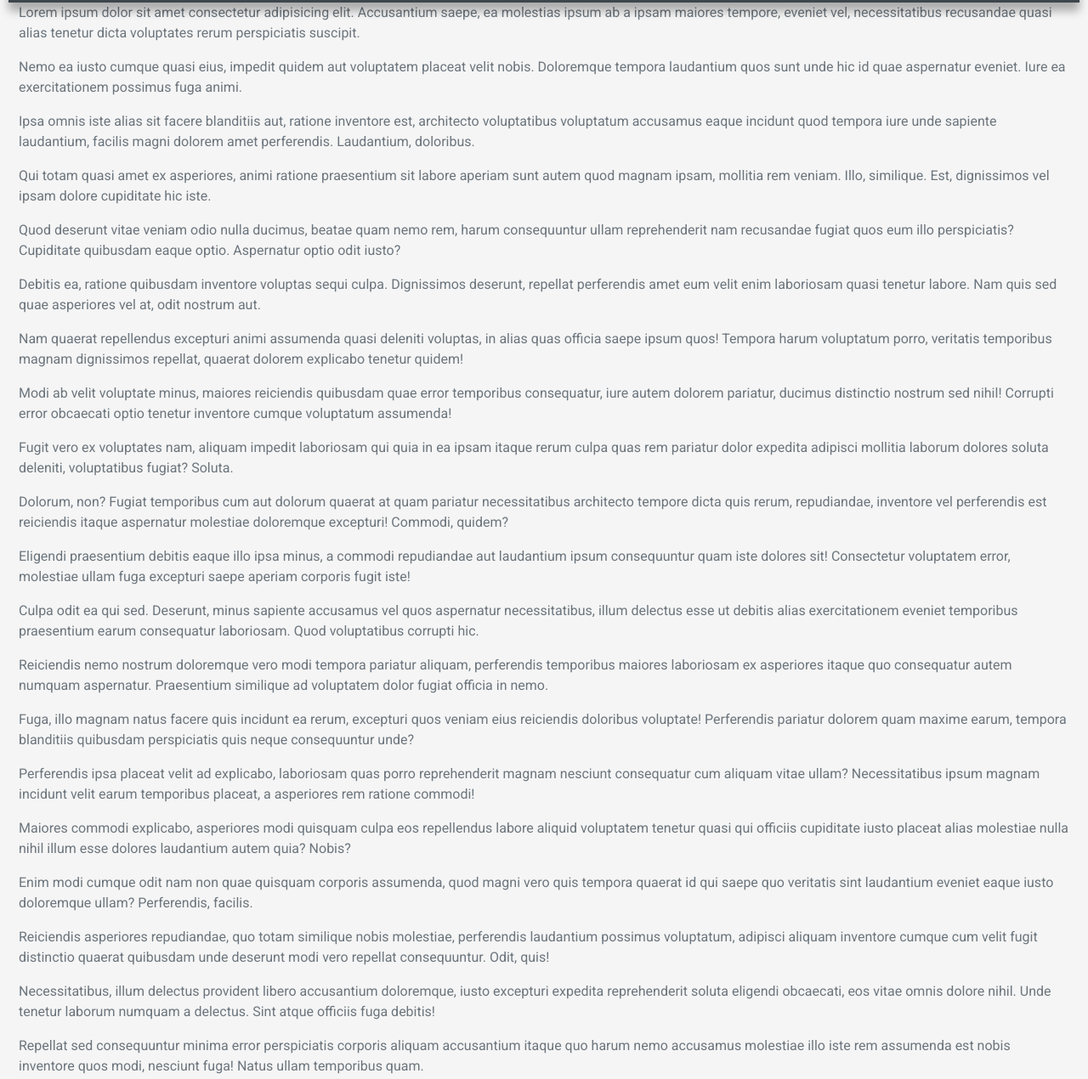
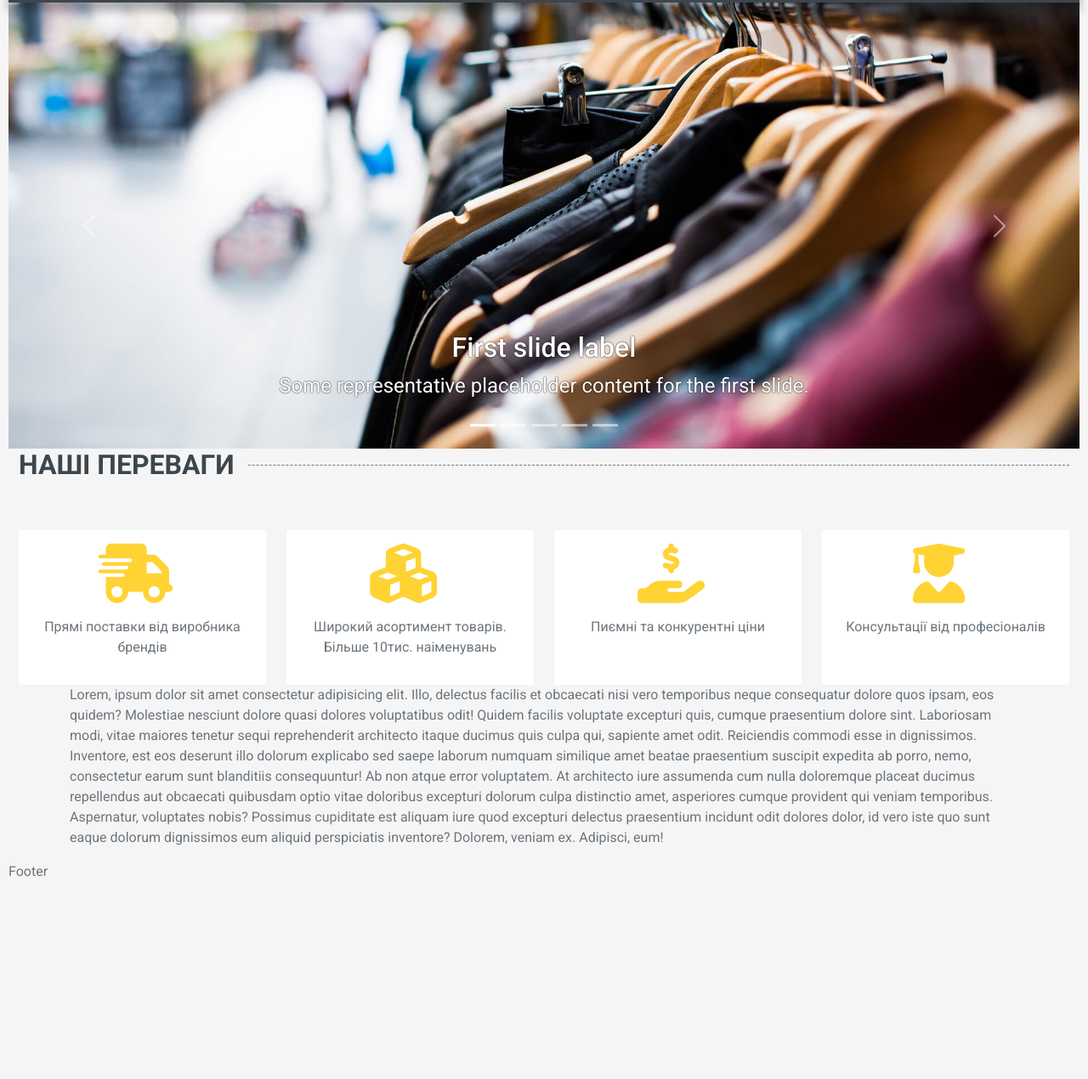
Before and after one commit to agronom99/2024-04-20-shop-bootstrap, a plain HTML site: page index.html in a window 1280 px wide. Shown: the part 207-1477 px from the top of the page at 85% size. After the commit the page ends 1245 px from the top, so only its background shows below. Drawn offline with nearby package versions, Linux system fonts and the light colour scheme.

Commit message:
2024.04.28 y-5

```diff
--- a/assets/css/main.css
+++ b/assets/css/main.css
@@ -3,7 +3,7 @@
   --text-color: #6c757d;
   --accent-color: #ffd333;
   --contrast-color: #3d464d;
-  --gray-color:#ccc;
+  --gray-color: #ccc;
 }
 
 html,
@@ -19,46 +19,47 @@ body {
   color: var(--text-color);
 }
 
-a{
+a {
   color: var(--text-color);
   text-decoration: underline;
 }
 
-a:hover{
+a:hover {
   text-decoration: none;
 }
 
-img{
+img {
   max-width: 100%;
   height: auto;
 }
 
-.btn, .dropdown-menu, .form-control{
+.btn,
+.dropdown-menu,
+.form-control {
   border-radius: 0;
 }
 
-.form-control:focus{
+.form-control:focus {
   color: var(--text-color);
   border-color: var(--accent-color);
   box-shadow: none;
 }
-.form-control::placeholder{
+.form-control::placeholder {
   color: var(--gray-color);
 }
-.btn-warning{
+.btn-warning {
   background-color: var(--accent-color);
   color: var(--contrast-color);
 }
 
-.btn-outline-warning{
+.btn-outline-warning {
   border-color: var(--accent-color);
-
 }
-.bg-warning{
+.bg-warning {
   background-color: var(--accent-color) !important;
 }
 
-.btn-outline-warning:hover{
+.btn-outline-warning:hover {
   background-color: var(--accent-color);
   color: var(--contrast-color);
 }
@@ -72,16 +73,40 @@ main.main {
   flex: 1 1 auto;
 }
 
+.section {
+  padding: 50px 0;
+}
 
+.section-title {
+  position: relative;
+  text-transform: uppercase;
+  color: var(--contrast-color);
+  font-weight: 700;
+}
 
-.header-top-phone a{
-text-decoration: none;
+.section-title span{
+background-color: var(--bg-color);
+padding-right: 1rem;
 
 }
 
-.header-top-phone a:hover{
+.section-title::after {
+  position: absolute;
+  content: "";
+  /* height: 0; */
+  width: 100%;
+  top: 50%;
+  left: 0;
+  border-top: 1px dashed var(--text-color);
+  z-index: -1;
+}
+
+.header-top-phone a {
+  text-decoration: none;
+}
+
+.header-top-phone a:hover {
   text-decoration: underline;
-
 }
 
 ul.social-icons {
@@ -115,72 +140,101 @@ ul.social-icons a:hover {
 
 .header-top .btn {
   background-color: #fff;
+}
+
+.header-logo {
+  text-decoration: none;
+  text-transform: uppercase;
+  color: var(--accent-color);
+  transition: all 0.3s;
+}
+
+.header-logo:hover {
+  color: var(--contrast-color);
+}
+
+.cart-buttons .btn {
+  color: var(--contrast-color);
+  transition: all 0.3s;
+}
+
+.cart-buttons .btn:hover {
+  border: 1px solid var(--contrast-color);
+}
+
+.header-bottom {
+  border-top: 3px solid var(--accent-color);
+  box-shadow: 0 10px 10px rgba(0, 0, 0, 0.3);
+}
+.header-bottom .navbar,
+.header-bottom .navbar .dropdown-menu {
+  background-color: var(--contrast-color) !important;
+}
+.header-bottom .nav-item:first-child .nav-link {
+  padding-left: 0;
+}
+.header-bottom .navbar .nav-link {
+  color: #fff;
+  transition: 0.3s all;
+  letter-spacing: 0.1rem;
+}
+
+.header-bottom .navbar .nav-link:hover {
+  color: var(--accent-color);
+}
+
+.header-bottom .navbar .dropdown-menu {
+  margin-top: 7px;
+}
+/* =========Main======== */
+.carousel-caption {
+  text-shadow: 0 0 2px rgba(0, 0, 0, 1);
+}
+
+.carousel-caption p {
+  font-size: 1.5rem;
+}
+
+.advantages .items{
+  margin-top: 50px;
+}
+
+.advantages .items .item{
+  background-color: #fff;
+text-align: center;
+padding: 1rem;
+display: flex;
+flex-direction: column;
+height: 100%;
+transition: all 0.3s;
 
 }
 
-.header-logo{
-  text-decoration: none;
-  text-transform: uppercase;
-  color: var(--accent-color);
-  transition: all .3s;
+.advantages .items .item:hover{
+box-shadow: 0 15px 30px -20px rgba(0, 0, 0, 0.5);
 }
 
-.header-logo:hover{
-  color: var(--contrast-color);
+.advantages i{
+  font-size: 70px;
+  color: var(--accent-color);
+  margin-right: 1rem;
 }
 
-.cart-buttons .btn{
-  color: var(--contrast-color);
-  transition: all .3s;
-}
 
-.cart-buttons .btn:hover{
-  border: 1px solid var(--contrast-color);
-}
+/* =========Main=end======= */
 
-.header-bottom{
-  border-top: 3px solid var(--accent-color);
-  box-shadow: 0 10px 10px rgba(0, 0, 0, 0.3);
-
-}
-.header-bottom .navbar,
-.header-bottom .navbar .dropdown-menu{
-
-background-color: var(--contrast-color) !important;
-}
-.header-bottom .nav-item:first-child .nav-link{
-  padding-left: 0;
-}
-.header-bottom .navbar .nav-link{
-  color: #fff;
-  transition: 0.3s all;
-  letter-spacing: 0.1rem;
-
-}
-
-.header-bottom .navbar .nav-link:hover{
-  color: var(--accent-color);
-
-}
-
-.header-bottom .navbar .dropdown-menu{
-margin-top: 7px;
-}
-
-@media only screen and (min-width: 992px){
-  .header-bottom .navbar .dropdown-menu-end{
+@media only screen and (min-width: 992px) {
+  .header-bottom .navbar .dropdown-menu-end {
     margin-left: 0;
     border: 0;
-
   }
-  .header-bottom .navbar .nav-link{
+  .header-bottom .navbar .nav-link {
     padding: 1rem;
   }
 }
 
-@media only screen and (max-width: 992px){
-  .header-bottom .navbar .dropdown-menu{
+@media only screen and (max-width: 992px) {
+  .header-bottom .navbar .dropdown-menu {
     padding-left: 1rem;
-
   }
 }
--- a/index.html
+++ b/index.html
@@ -101,7 +101,9 @@
                 <a href="index.html" class="header-logo h1">E-Shop</a>
               </div>
 
-              <div class="col-md-4 cart-buttons text-end order-md-2 col-6 d-none d-md-block">
+              <div
+                class="col-md-4 cart-buttons text-end order-md-2 col-6 d-none d-md-block"
+              >
                 <a href="#" class="btn p-1">
                   <i class="fa-solid fa-heart"></i>
                   <span
@@ -122,8 +124,6 @@
                     >3</span
                   >
                 </button>
-
-
               </div>
               <div class="col-md-4 order-md-1 mt-2 mt-md-0">
                 <form action="">
@@ -156,9 +156,7 @@
           aria-labelledby="offcanvasCartLabel"
         >
           <div class="offcanvas-header">
-          <h5 class="offcanvas-title" id="offcanvasExampleLabel">
-            Cart
-          </h5>
+            <h5 class="offcanvas-title" id="offcanvasExampleLabel">Cart</h5>
             <button
               type="button"
               class="btn-close"
@@ -168,8 +166,8 @@
           </div>
           <div class="offcanvas-body">
             <div>
-            Some text as placeholder. In real life you can have the
-            elements you have chosen. Like, text, images, lists, etc.
+              Some text as placeholder. In real life you can have the elements
+              you have chosen. Like, text, images, lists, etc.
             </div>
             <div class="dropdown mt-3">
               <button
@@ -185,9 +183,7 @@
                   <a class="dropdown-item" href="#">Another action</a>
                 </li>
                 <li>
-                <a class="dropdown-item" href="#"
-                  >Something else here</a
-                >
+                  <a class="dropdown-item" href="#">Something else here</a>
                 </li>
               </ul>
             </div>
@@ -217,12 +213,17 @@
               aria-labelledby="offcanvasNavbarLabel"
             >
               <div class="offcanvas-header">
-              <h5 class="offcanvas-title" id="offcanvasNavbarLabel">Catalog</h5>
-              <button type="button" class="btn-close" data-bs-dismiss="offcanvas" aria-label="Close"></button>
+                <h5 class="offcanvas-title" id="offcanvasNavbarLabel">
+                  Catalog
+                </h5>
+                <button
+                  type="button"
+                  class="btn-close"
+                  data-bs-dismiss="offcanvas"
+                  aria-label="Close"
+                ></button>
               </div>
               <div class="offcanvas-body">
-
-
                 <ul class="navbar-nav">
                   <li class="nav-item">
                     <a
@@ -292,7 +293,6 @@
                       </li>
                     </ul>
                   </li>
-
                 </ul>
               </div>
               <!-- <form class="d-flex" role="search">
@@ -327,27 +327,204 @@
       </div>
 
       <main class="main">
+        <div id="carousel" class="carousel slide carousel-fade">
+          <div class="carousel-indicators">
+            <button
+              type="button"
+              data-bs-target="#carousel"
+              data-bs-slide-to="0"
+              class="active"
+              aria-current="true"
+              aria-label="Slide 1"
+            ></button>
+            <button
+              type="button"
+              data-bs-target="#carousel"
+              data-bs-slide-to="1"
+              aria-label="Slide 2"
+            ></button>
+            <button
+              type="button"
+              data-bs-target="#carousel"
+              data-bs-slide-to="2"
+              aria-label="Slide 3"
+            ></button>
+            <button
+              type="button"
+              data-bs-target="#carousel"
+              data-bs-slide-to="3"
+              aria-label="Slide 3"
+            ></button>
+            <button
+              type="button"
+              data-bs-target="#carousel"
+              data-bs-slide-to="4"
+              aria-label="Slide 3"
+            ></button>
+          </div>
+          <div class="carousel-inner">
+            <div class="carousel-item active">
+              <img
+                src="/assets/img/slider/1.jpg"
+                class="d-block w-100"
+                alt="..."
+              />
+              <div class="carousel-caption d-none d-md-block">
+                <h2>First slide label</h2>
+                <p>
+                  Some representative placeholder content for the first slide.
+                </p>
+              </div>
+            </div>
+            <div class="carousel-item">
+              <img
+                src="/assets/img/slider/2.jpg"
+                class="d-block w-100"
+                alt="..."
+              />
+              <div class="carousel-caption d-none d-md-block">
+                <h2>Second slide label</h2>
+                <p>
+                  Some representative placeholder content for the second slide.
+                </p>
+              </div>
+            </div>
+
+            <div class="carousel-item">
+              <img
+                src="/assets/img/slider/3.jpg"
+                class="d-block w-100"
+                alt="..."
+              />
+              <div class="carousel-caption d-none d-md-block">
+                <h2>Third slide label</h2>
+                <p>
+                  Some representative placeholder content for the third slide.
+                </p>
+              </div>
+            </div>
+            <div class="carousel-item">
+              <img
+                src="/assets/img/slider/4.jpg"
+                class="d-block w-100"
+                alt="..."
+              />
+              <div class="carousel-caption d-none d-md-block">
+                <h2>Third slide label</h2>
+                <p>
+                  Some representative placeholder content for the third slide.
+                </p>
+              </div>
+            </div>
+            <div class="carousel-item">
+              <img
+                src="/assets/img/slider/5.jpg"
+                class="d-block w-100"
+                alt="..."
+              />
+              <div class="carousel-caption d-none d-md-block">
+                <h2>Third slide label</h2>
+                <p>
+                  Some representative placeholder content for the third slide.
+                </p>
+              </div>
+            </div>
+          </div>
+          <button
+            class="carousel-control-prev"
+            type="button"
+            data-bs-target="#carousel"
+            data-bs-slide="prev"
+          >
+            <span class="carousel-control-prev-icon" aria-hidden="true"></span>
+            <span class="visually-hidden">Previous</span>
+          </button>
+          <button
+            class="carousel-control-next"
+            type="button"
+            data-bs-target="#carousel"
+            data-bs-slide="next"
+          >
+            <span class="carousel-control-next-icon" aria-hidden="true"></span>
+            <span class="visually-hidden">Next</span>
+          </button>
+        </div>
+
+        <setion class="advantages">
           <div class="container-fluid">
-          <p>Lorem ipsum dolor sit amet consectetur adipisicing elit. Accusantium saepe, ea molestias ipsum ab a ipsam maiores tempore, eveniet vel, necessitatibus recusandae quasi alias tenetur dicta voluptates rerum perspiciatis suscipit.</p>
-          <p>Nemo ea iusto cumque quasi eius, impedit quidem aut voluptatem placeat velit nobis. Doloremque tempora laudantium quos sunt unde hic id quae aspernatur eveniet. Iure ea exercitationem possimus fuga animi.</p>
-          <p>Ipsa omnis iste alias sit facere blanditiis aut, ratione inventore est, architecto voluptatibus voluptatum accusamus eaque incidunt quod tempora iure unde sapiente laudantium, facilis magni dolorem amet perferendis. Laudantium, doloribus.</p>
-          <p>Qui totam quasi amet ex asperiores, animi ratione praesentium sit labore aperiam sunt autem quod magnam ipsam, mollitia rem veniam. Illo, similique. Est, dignissimos vel ipsam dolore cupiditate hic iste.</p>
-          <p>Quod deserunt vitae veniam odio nulla ducimus, beatae quam nemo rem, harum consequuntur ullam reprehenderit nam recusandae fugiat quos eum illo perspiciatis? Cupiditate quibusdam eaque optio. Aspernatur optio odit iusto?</p>
-          <p>Debitis ea, ratione quibusdam inventore voluptas sequi culpa. Dignissimos deserunt, repellat perferendis amet eum velit enim laboriosam quasi tenetur labore. Nam quis sed quae asperiores vel at, odit nostrum aut.</p>
-          <p>Nam quaerat repellendus excepturi animi assumenda quasi deleniti voluptas, in alias quas officia saepe ipsum quos! Tempora harum voluptatum porro, veritatis temporibus magnam dignissimos repellat, quaerat dolorem explicabo tenetur quidem!</p>
-          <p>Modi ab velit voluptate minus, maiores reiciendis quibusdam quae error temporibus consequatur, iure autem dolorem pariatur, ducimus distinctio nostrum sed nihil! Corrupti error obcaecati optio tenetur inventore cumque voluptatum assumenda!</p>
-          <p>Fugit vero ex voluptates nam, aliquam impedit laboriosam qui quia in ea ipsam itaque rerum culpa quas rem pariatur dolor expedita adipisci mollitia laborum dolores soluta deleniti, voluptatibus fugiat? Soluta.</p>
-          <p>Dolorum, non? Fugiat temporibus cum aut dolorum quaerat at quam pariatur necessitatibus architecto tempore dicta quis rerum, repudiandae, inventore vel perferendis est reiciendis itaque aspernatur molestiae doloremque excepturi! Commodi, quidem?</p>
-          <p>Eligendi praesentium debitis eaque illo ipsa minus, a commodi repudiandae aut laudantium ipsum consequuntur quam iste dolores sit! Consectetur voluptatem error, molestiae ullam fuga excepturi saepe aperiam corporis fugit iste!</p>
-          <p>Culpa odit ea qui sed. Deserunt, minus sapiente accusamus vel quos aspernatur necessitatibus, illum delectus esse ut debitis alias exercitationem eveniet temporibus praesentium earum consequatur laboriosam. Quod voluptatibus corrupti hic.</p>
-          <p>Reiciendis nemo nostrum doloremque vero modi tempora pariatur aliquam, perferendis temporibus maiores laboriosam ex asperiores itaque quo consequatur autem numquam aspernatur. Praesentium similique ad voluptatem dolor fugiat officia in nemo.</p>
-          <p>Fuga, illo magnam natus facere quis incidunt ea rerum, excepturi quos veniam eius reiciendis doloribus voluptate! Perferendis pariatur dolorem quam maxime earum, tempora blanditiis quibusdam perspiciatis quis neque consequuntur unde?</p>
-          <p>Perferendis ipsa placeat velit ad explicabo, laboriosam quas porro reprehenderit magnam nesciunt consequatur cum aliquam vitae ullam? Necessitatibus ipsum magnam incidunt velit earum temporibus placeat, a asperiores rem ratione commodi!</p>
-          <p>Maiores commodi explicabo, asperiores modi quisquam culpa eos repellendus labore aliquid voluptatem tenetur quasi qui officiis cupiditate iusto placeat alias molestiae nulla nihil illum esse dolores laudantium autem quia? Nobis?</p>
-          <p>Enim modi cumque odit nam non quae quisquam corporis assumenda, quod magni vero quis tempora quaerat id qui saepe quo veritatis sint laudantium eveniet eaque iusto doloremque ullam? Perferendis, facilis.</p>
-          <p>Reiciendis asperiores repudiandae, quo totam similique nobis molestiae, perferendis laudantium possimus voluptatum, adipisci aliquam inventore cumque cum velit fugit distinctio quaerat quibusdam unde deserunt modi vero repellat consequuntur. Odit, quis!</p>
-          <p>Necessitatibus, illum delectus provident libero accusantium doloremque, iusto excepturi expedita reprehenderit soluta eligendi obcaecati, eos vitae omnis dolore nihil. Unde tenetur laborum numquam a delectus. Sint atque officiis fuga debitis!</p>
-          <p>Repellat sed consequuntur minima error perspiciatis corporis aliquam accusantium itaque quo harum nemo accusamus molestiae illo iste rem assumenda est nobis inventore quos modi, nesciunt fuga! Natus ullam temporibus quam.</p>
+            <div class="row">
+              <div class="col-12">
+                <h2 class="section-title">
+                  <span> Наші переваги </span>
+                </h2>
+              </div>
+            </div>
+
+            <div class="items">
+              <div class="row gy-3">
+
+                <div class="col-lg-3 col-sm-6">
+                  <div class="item">
+                    <p>
+                      <i class="fas fa-shipping-fast"></i>
+                    </p>
+                    <p>Прямі поставки від виробника брендів</p>
+                  </div>
+                </div>
+
+                <div class="col-lg-3 col-sm-6">
+                  <div class="item">
+                    <p>
+                      <i class="fas fa-cubes"></i>
+                    </p>
+                    <p>Широкий асортимент товарів. Більше 10тис. наіменувань</p>
+                  </div>
+                </div>
+
+                <div class="col-lg-3 col-sm-6">
+                  <div class="item">
+                    <p>
+                      <i class="fas fa-hand-holding-usd"></i>
+                    </p>
+                    <p>Пиємні та конкурентні ціни</p>
+                  </div>
+                </div>
+
+                <div class="col-lg-3 col-sm-6">
+                  <div class="item">
+                    <p>
+                      <i class="fa-solid fa-user-graduate"></i>
+                    </p>
+                    <p>Консультації від професіоналів</p>
+                  </div>
+                </div>
+
+              </div>
+            </div>
+          </div>
+        </setion>
+
+        <div class="container">
+          <p>
+            Lorem, ipsum dolor sit amet consectetur adipisicing elit. Illo,
+            delectus facilis et obcaecati nisi vero temporibus neque consequatur
+            dolore quos ipsam, eos quidem? Molestiae nesciunt dolore quasi
+            dolores voluptatibus odit! Quidem facilis voluptate excepturi quis,
+            cumque praesentium dolore sint. Laboriosam modi, vitae maiores
+            tenetur sequi reprehenderit architecto itaque ducimus quis culpa
+            qui, sapiente amet odit. Reiciendis commodi esse in dignissimos.
+            Inventore, est eos deserunt illo dolorum explicabo sed saepe laborum
+            numquam similique amet beatae praesentium suscipit expedita ab
+            porro, nemo, consectetur earum sunt blanditiis consequuntur! Ab non
+            atque error voluptatem. At architecto iure assumenda cum nulla
+            doloremque placeat ducimus repellendus aut obcaecati quibusdam optio
+            vitae doloribus excepturi dolorum culpa distinctio amet, asperiores
+            cumque provident qui veniam temporibus. Aspernatur, voluptates
+            nobis? Possimus cupiditate est aliquam iure quod excepturi delectus
+            praesentium incidunt odit dolores dolor, id vero iste quo sunt eaque
+            dolorum dignissimos eum aliquid perspiciatis inventore? Dolorem,
+            veniam ex. Adipisci, eum!
+          </p>
         </div>
       </main>
 
```
Also changed, not shown: assets/img/slider/1.jpg (added), assets/img/slider/2.jpg (added), assets/img/slider/3.jpg (added), assets/img/slider/4.jpg (added), assets/img/slider/5.jpg (added). Lines whose indentation alone changed are shown as unchanged.
